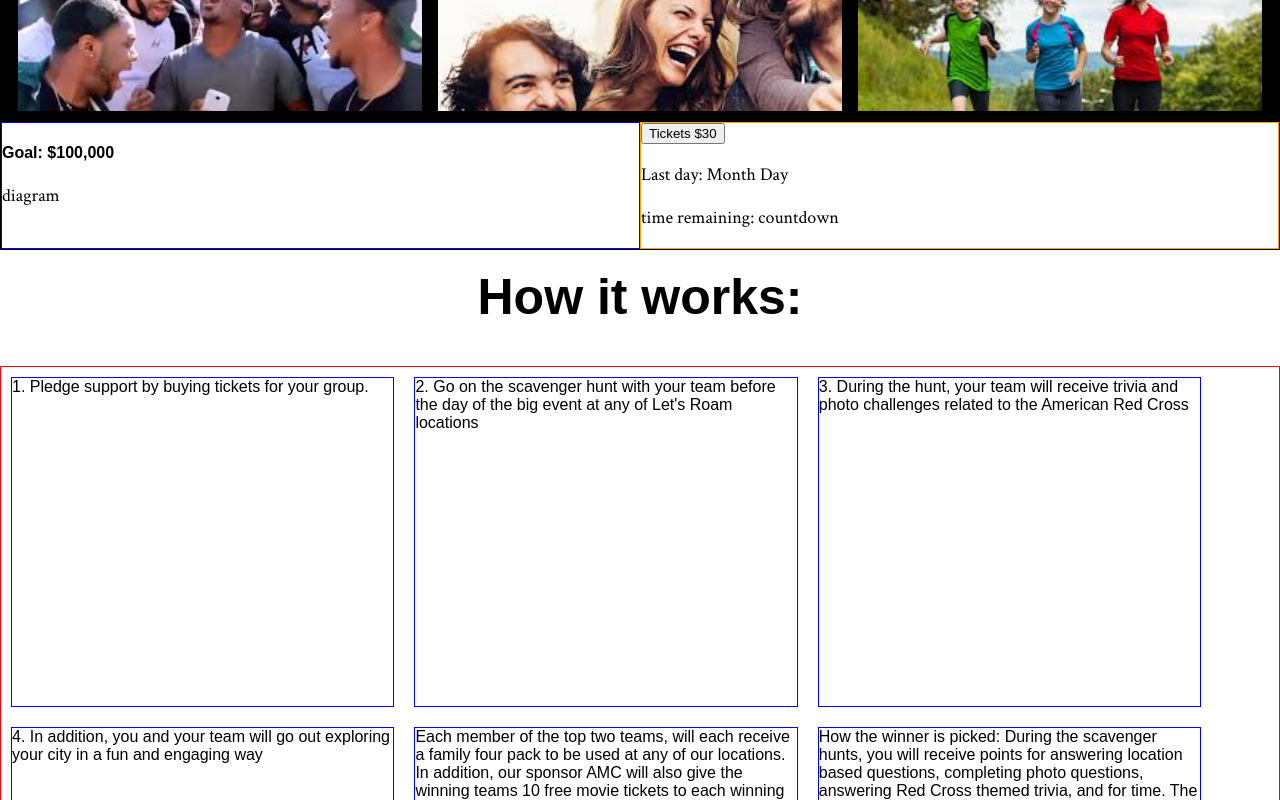
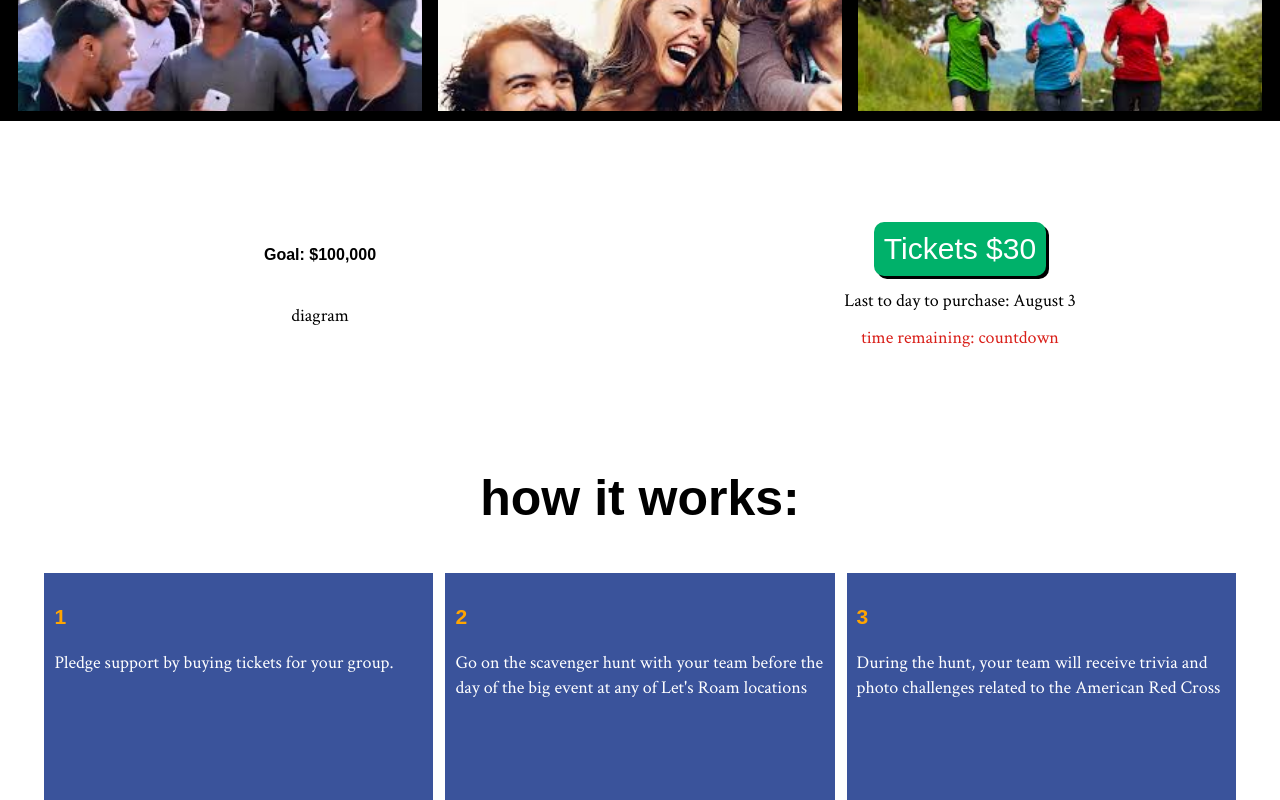
Before and after one commit to brucekchung/big-city, a React (Create React App) app: page / in a window 1280 px wide. Shown: the part 640-1440 px from the top of the page. Built offline with nearby package versions, Linux system fonts and the light colour scheme; a web font is replaced by a local one.

Commit message:
Add styling to main components

```diff
--- a/package.json
+++ b/package.json
@@ -5,7 +5,8 @@
   "dependencies": {
     "react": "^16.4.1",
     "react-dom": "^16.4.1",
-    "react-scripts": "1.1.4"
+    "react-scripts": "1.1.4",
+    "sektor": "git+https://github.com/Stanko/sektor.git"
   },
   "scripts": {
     "start": "react-scripts start",
--- a/src/components/App/App.js
+++ b/src/components/App/App.js
@@ -8,13 +8,21 @@ import Instructions from '../Instructions/Instructions'
 
 
 class App extends Component {
+  constructor(props) {
+    super(props)
+    this.state = {
+      endDate: 'August 3',
+      price: '$30'
+    }
+  }
+
   render() {
     return (
       <div className="App">
         <Banner />
         <Description />
         <Photos />
-        <Sales />
+        <Sales sales={this.state} />
         <Instructions />
       </div>
     )
--- a/src/components/Instructions/Instructions.css
+++ b/src/components/Instructions/Instructions.css
@@ -1,14 +1,25 @@
 .Instructions .steps {
   display: flex;
   flex-wrap: wrap;
-  border: 1px solid red;
-  /* padding: 30px; */
+  margin: 0 auto;
+  width: 94%;
 }
 
 .Instructions .card {
-  border: 1px solid blue;
-  margin: 10px;
+  margin: 6px;
+  flex-grow: 1;
   width: 30%;
-  min-width: 280px;
+  min-width: 240px;
   height: 330px;
+  padding: 10px;
+  background: #3A539B;
+  overflow: auto;
+  color: white;
+  font-family: 'Crimson Text', Georgia, Times, serif;
+  font-size: 18px;
+  line-height: 25px;
 }
+
+.Instructions .card h3 {
+  color: orange;
+}
--- a/src/components/Instructions/Instructions.js
+++ b/src/components/Instructions/Instructions.js
@@ -4,25 +4,31 @@ import './Instructions.css'
 const Instructions = () => (
   <div className="Instructions">
     <div>
-      <h2>How it works:</h2>
+      <h2>how it works:</h2>
     </div>
     <div className="steps">
       <div className="card one">
-        1. Pledge support by buying tickets for your group.
+        <h3>1</h3>
+        Pledge support by buying tickets for your group.
       </div>
       <div className="card two">
-        2. Go on the scavenger hunt with your team before the day of the big event at any of Let's Roam locations
+        <h3>2</h3>
+        Go on the scavenger hunt with your team before the day of the big event at any of Let's Roam locations
       </div>
       <div className="card three">
-        3. During the hunt, your team will receive trivia and photo challenges related to the American Red Cross
+        <h3>3</h3>
+        During the hunt, your team will receive trivia and photo challenges related to the American Red Cross
       </div>
       <div className="card four">
-        4. In addition, you and your team will go out exploring your city in a fun and engaging way
+        <h3>4</h3>
+        In addition, you and your team will go out exploring your city in a fun and engaging way
       </div>
       <div className="card five">
+        <h3>prizes</h3>
         Each member of the top two teams, will each receive a family four pack to be used at any of our locations. In addition, our sponsor AMC will also give the winning teams 10 free movie tickets to each winning team
       </div>
       <div className="card six">
+        <h3>selection</h3>
         How the winner is picked: During the scavenger hunts, you will receive points for answering location based questions, completing photo questions, answering Red Cross themed trivia, and for time. The top ten teams as of August 30th, will then undergo a secondary screening where judges from the Red Cross rank their photos for fun, creativity, and relevancy to the Red Cross's goals.
       </div>
     </div>
--- a/src/components/Sales/Sales.css
+++ b/src/components/Sales/Sales.css
@@ -1,14 +1,41 @@
 .Sales {
   display: flex;
-  border: 1px solid black;
+  height: 330px;
+  text-align: center;
+}
+
+.Sales button {
+  background: #00B16A;
+  font-size: 30px;
+  color: white;
+  margin: 0 auto;
+  padding: 10px;
+  display: block;
+  border: none;
+  border-radius: 10px;
+  box-shadow: 3px 3px black;
 }
 
 .goal {
-  border: 1px solid blue;
   width: 50%;
+  display: flex;
+  flex-direction: column;
+  justify-content: center;
+  align-items: center;
+}
+
+.countdown {
+  color: #D91E18;
 }
 
 .purchase {
-  border: 1px solid orange;
   width: 50%;
+  display: flex;
+  flex-direction: column;
+  justify-content: center;
+  align-items: center;
 }
+
+.purchase p {
+  margin: 12px 0 0 0;
+}
--- a/src/components/Sales/Sales.js
+++ b/src/components/Sales/Sales.js
@@ -1,18 +1,33 @@
 import React from 'react'
 import './Sales.css'
+// import Sektor from 'sektor'
+// const Sektor = require('sektor/js/sektor.js')
+// require('sektor')
+// const sektor = new Sektor-circle()
 
-const Sales = () => (
+// console.log('sektor: ', Sektor)
+
+// const thing = new Sektor('.sektor', {
+//   angle: 30
+// })
+
+const Sales = ({ sales }) => {
+  // const chart = new Sektor('.goal', {angle: 30})
+  // console.log('chart: ', chart)
+
+  return (
     <div className="Sales">
       <div className="goal">
         <h4>Goal: $100,000</h4>
         <p>diagram</p>
       </div>
       <div className="purchase">
-      <button>Tickets $30</button>
-      <p>Last day: Month Day</p>
-      <p>time remaining: countdown</p>
+        <button>Tickets { sales.price }</button>
+        <p>Last to day to purchase: { sales.endDate }</p>
+        <p className="countdown">time remaining: countdown</p>
       </div>
     </div>
   )
+}
 
 export default Sales
```
Also changed, not shown: 1 other file (tests, documents, lock files or other folders). Lines whose indentation alone changed are shown as unchanged.
